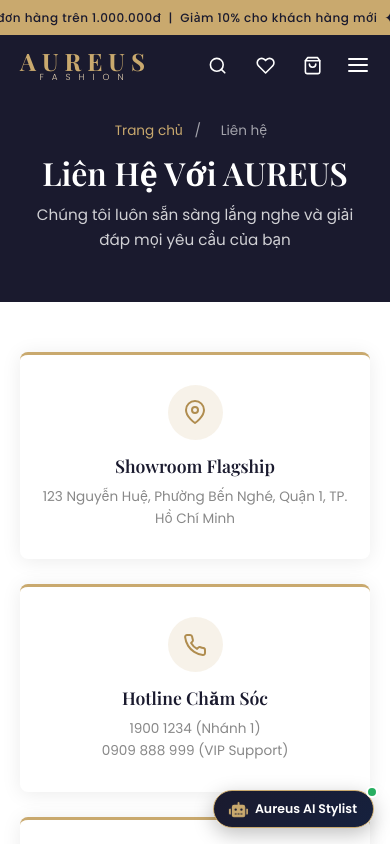
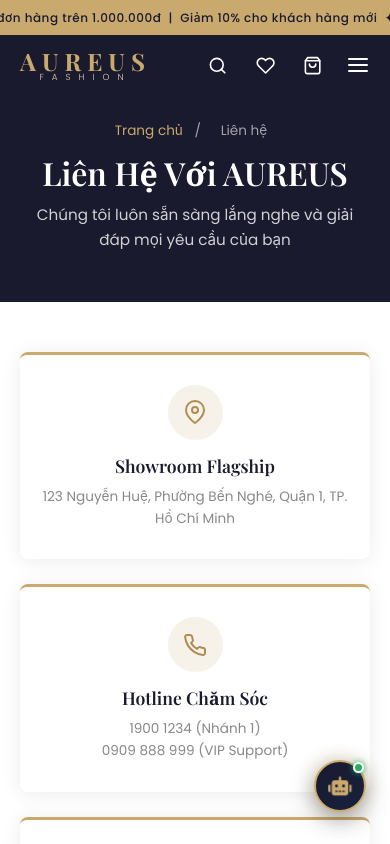
Before and after one commit to minchien-hub/cuocthi_ai, a React (Create React App) app: page /contact in a window 390 px wide. Shown: the top 844 px of the page. Built offline with nearby package versions, Linux system fonts and the light colour scheme; a web font is replaced by a local one.

Commit message:
feat(chatbot): make chat bubble compact with only logo and enable free dragging

```diff
--- a/src/components/AiStylistChatbot.css
+++ b/src/components/AiStylistChatbot.css
@@ -1,58 +1,69 @@
 /* AiStylistChatbot Styles */
 .ai-stylist-chatbot {
-  position: fixed;
-  bottom: 28px;
-  right: 28px;
   z-index: 9999;
   font-family: 'Poppins', sans-serif;
 }
 
-/* Floating Trigger Button */
+/* Floating Trigger Button (Compact Logo Bubble & Draggable) */
 .ai-stylist-trigger {
-  display: inline-flex;
+  width: 58px;
+  height: 58px;
+  border-radius: 50%;
+  display: flex;
   align-items: center;
-  gap: 10px;
+  justify-content: center;
   background: linear-gradient(135deg, #1a1a2e 0%, #16213e 100%);
   color: #ffffff;
-  border: 1.5px solid #c9a96e;
-  padding: 12px 22px;
-  border-radius: 50px;
-  font-size: 14px;
-  font-weight: 600;
-  cursor: pointer;
-  box-shadow: 0 10px 30px rgba(0, 0, 0, 0.25), 0 0 15px rgba(201, 169, 110, 0.35);
-  transition: all 0.3s cubic-bezier(0.4, 0, 0.2, 1);
+  border: 2px solid #c9a96e;
+  padding: 0;
+  cursor: grab;
+  box-shadow: 0 8px 25px rgba(0, 0, 0, 0.35), 0 0 18px rgba(201, 169, 110, 0.4);
+  transition: transform 0.2s cubic-bezier(0.4, 0, 0.2, 1), box-shadow 0.2s ease, border-color 0.2s ease;
   outline: none;
+  touch-action: none;
+  user-select: none;
+  z-index: 9999;
 }
 
 .ai-stylist-trigger:hover {
-  transform: translateY(-3px) scale(1.02);
-  box-shadow: 0 14px 35px rgba(0, 0, 0, 0.35), 0 0 25px rgba(201, 169, 110, 0.5);
+  transform: scale(1.08);
+  box-shadow: 0 12px 30px rgba(0, 0, 0, 0.45), 0 0 25px rgba(201, 169, 110, 0.6);
   border-color: #e8d5b5;
 }
 
+.ai-stylist-trigger:active,
+.ai-stylist-trigger--dragging {
+  cursor: grabbing !important;
+  transform: scale(1.12);
+  box-shadow: 0 16px 36px rgba(0, 0, 0, 0.5), 0 0 30px rgba(201, 169, 110, 0.7);
+}
+
 .ai-stylist-trigger__icon {
-  font-size: 20px;
+  font-size: 26px;
   display: flex;
   align-items: center;
+  justify-content: center;
   color: #c9a96e;
-  animation: pulse-icon 2s infinite;
+  animation: pulse-icon 2.5s infinite;
+  pointer-events: none;
 }
 
 @keyframes pulse-icon {
   0%, 100% { transform: scale(1); }
-  50% { transform: scale(1.15); }
+  50% { transform: scale(1.12); }
 }
 
 .ai-stylist-trigger__badge {
   position: absolute;
-  top: -4px;
-  right: -4px;
-  width: 12px;
-  height: 12px;
+  top: 1px;
+  right: 1px;
+  width: 13px;
+  height: 13px;
   background: #27ae60;
   border: 2px solid #ffffff;
   border-radius: 50%;
+  box-shadow: 0 0 6px #27ae60;
+  pointer-events: none;
 }
 
 /* Chat Window */
@@ -333,28 +344,27 @@
 }
 
 @media (max-width: 480px) {
-  .ai-stylist-chatbot {
-    bottom: 16px;
-    right: 16px;
-  }
-
   .ai-stylist-trigger {
-    padding: 9px 16px;
-    font-size: 12.5px;
-    gap: 8px;
-    box-shadow: 0 6px 20px rgba(0, 0, 0, 0.25);
+    width: 52px;
+    height: 52px;
   }
 
   .ai-stylist-trigger__icon {
-    font-size: 17px;
+    font-size: 22px;
+  }
+
+  .ai-stylist-trigger__badge {
+    width: 11px;
+    height: 11px;
+    top: 0;
+    right: 0;
   }
 
   .ai-stylist-window {
-    width: calc(100vw - 24px);
-    height: calc(100vh - 90px);
-    max-height: 500px;
-    right: 0;
-    bottom: 0;
+    width: calc(100vw - 20px) !important;
+    height: calc(100vh - 80px) !important;
+    max-height: 520px;
+    left: 10px !important;
     border-radius: 16px;
   }
 
--- a/src/components/AiStylistChatbot.jsx
+++ b/src/components/AiStylistChatbot.jsx
@@ -12,6 +12,115 @@ export default function AiStylistChatbot() {
   ]);
   const [input, setInput] = useState('');
   const messagesEndRef = useRef(null);
+
+  // Vị trí bong bóng chat có thể kéo thả (Draggable)
+  const [position, setPosition] = useState({
+    x: typeof window !== 'undefined' ? window.innerWidth - 76 : 300,
+    y: typeof window !== 'undefined' ? window.innerHeight - 84 : 500,
+  });
+  const [isDragging, setIsDragging] = useState(false);
+  const isDraggingRef = useRef(false);
+  const dragStartRef = useRef({ mouseX: 0, mouseY: 0, posX: 0, posY: 0 });
+  const hasMovedRef = useRef(false);
+
+  // Khởi tạo vị trí góc dưới phải màn hình an toàn
+  useEffect(() => {
+    const initX = Math.max(12, window.innerWidth - 76);
+    const initY = Math.max(12, window.innerHeight - 84);
+    setPosition({ x: initX, y: initY });
+
+    const handleResize = () => {
+      setPosition((prev) => ({
+        x: Math.max(12, Math.min(window.innerWidth - 70, prev.x)),
+        y: Math.max(12, Math.min(window.innerHeight - 70, prev.y)),
+      }));
+    };
+
+    window.addEventListener('resize', handleResize);
+    return () => window.removeEventListener('resize', handleResize);
+  }, []);
+
+  // Xử lý kéo thả con trỏ (chuột + cảm ứng trên điện thoại)
+  const handlePointerDown = (e) => {
+    if (e.button !== 0 && e.pointerType === 'mouse') return;
+
+    isDraggingRef.current = true;
+    hasMovedRef.current = false;
+    setIsDragging(false);
+
+    dragStartRef.current = {
+      mouseX: e.clientX,
+      mouseY: e.clientY,
+      posX: position.x,
+      posY: position.y,
+    };
+
+    try {
+      e.currentTarget.setPointerCapture(e.pointerId);
+    } catch (err) {}
+  };
+
+  const handlePointerMove = (e) => {
+    if (!isDraggingRef.current) return;
+
+    const dx = e.clientX - dragStartRef.current.mouseX;
+    const dy = e.clientY - dragStartRef.current.mouseY;
+
+    if (Math.abs(dx) > 4 || Math.abs(dy) > 4) {
+      hasMovedRef.current = true;
+      setIsDragging(true);
+    }
+
+    const BUBBLE_SIZE = 58;
+    const newX = Math.max(12, Math.min(window.innerWidth - BUBBLE_SIZE - 12, dragStartRef.current.posX + dx));
+    const newY = Math.max(12, Math.min(window.innerHeight - BUBBLE_SIZE - 12, dragStartRef.current.posY + dy));
+
+    setPosition({ x: newX, y: newY });
+  };
+
+  const handlePointerUp = (e) => {
+    if (!isDraggingRef.current) return;
+    isDraggingRef.current = false;
+    setIsDragging(false);
+
+    try {
+      e.currentTarget.releasePointerCapture(e.pointerId);
+    } catch (err) {}
+
+    // Nếu chỉ click/tap nhẹ mà không kéo di chuyển -> Mở cửa sổ chat
+    if (!hasMovedRef.current) {
+      setIsOpen(true);
+    }
+  };
+
+  // Tính toán vị trí mở cửa sổ chat luôn nằm trọn trong màn hình gần bong bóng
+  const getWindowStyle = () => {
+    const BUBBLE_SIZE = 58;
+    const windowWidth = Math.min(380, window.innerWidth - 24);
+    const windowHeight = Math.min(540, window.innerHeight - 30);
+
+    let left = position.x + BUBBLE_SIZE - windowWidth;
+    if (left < 12) left = 12;
+    if (left + windowWidth > window.innerWidth - 12) {
+      left = window.innerWidth - windowWidth - 12;
+    }
+
+    let top = position.y - windowHeight + BUBBLE_SIZE;
+    if (top < 12) {
+      top = Math.max(12, Math.min(position.y, window.innerHeight - windowHeight - 12));
+    }
+    if (top + windowHeight > window.innerHeight - 12) {
+      top = window.innerHeight - windowHeight - 12;
+    }
+
+    return {
+      position: 'fixed',
+      left: `${left}px`,
+      top: `${top}px`,
+      width: `${windowWidth}px`,
+      height: `${windowHeight}px`,
+    };
+  };
 
   useEffect(() => {
     messagesEndRef.current?.scrollIntoView({ behavior: 'smooth' });
@@ -82,18 +191,25 @@ export default function AiStylistChatbot() {
       {!isOpen ? (
         <button
           type="button"
-          onClick={() => setIsOpen(true)}
-          className="ai-stylist-trigger"
-          aria-label="Mở AI Stylist tư vấn"
+          onPointerDown={handlePointerDown}
+          onPointerMove={handlePointerMove}
+          onPointerUp={handlePointerUp}
+          className={`ai-stylist-trigger ${isDragging ? 'ai-stylist-trigger--dragging' : ''}`}
+          style={{
+            position: 'fixed',
+            left: `${position.x}px`,
+            top: `${position.y}px`,
+          }}
+          aria-label="Mở Aureus AI Stylist tư vấn"
+          title="Aureus AI Stylist (Nhấn để chat, giữ kéo để di chuyển)"
         >
           <span className="ai-stylist-trigger__icon">
             <FaRobot />
           </span>
-          <span>Aureus AI Stylist</span>
           <span className="ai-stylist-trigger__badge" />
         </button>
       ) : (
-        <div className="ai-stylist-window">
+        <div className="ai-stylist-window" style={getWindowStyle()}>
           {/* Header */}
           <div className="ai-stylist-header">
             <div className="ai-stylist-header__info">
@@ -168,7 +284,7 @@ export default function AiStylistChatbot() {
               type="text"
               value={input}
               onChange={(e) => setInput(e.target.value)}
-              placeholder="Nhắn tin cho Llama 3.1..."
+              placeholder="Hỏi Aureus AI Stylist về size, dáng người..."
               className="ai-stylist-input"
             />
             <button
```
